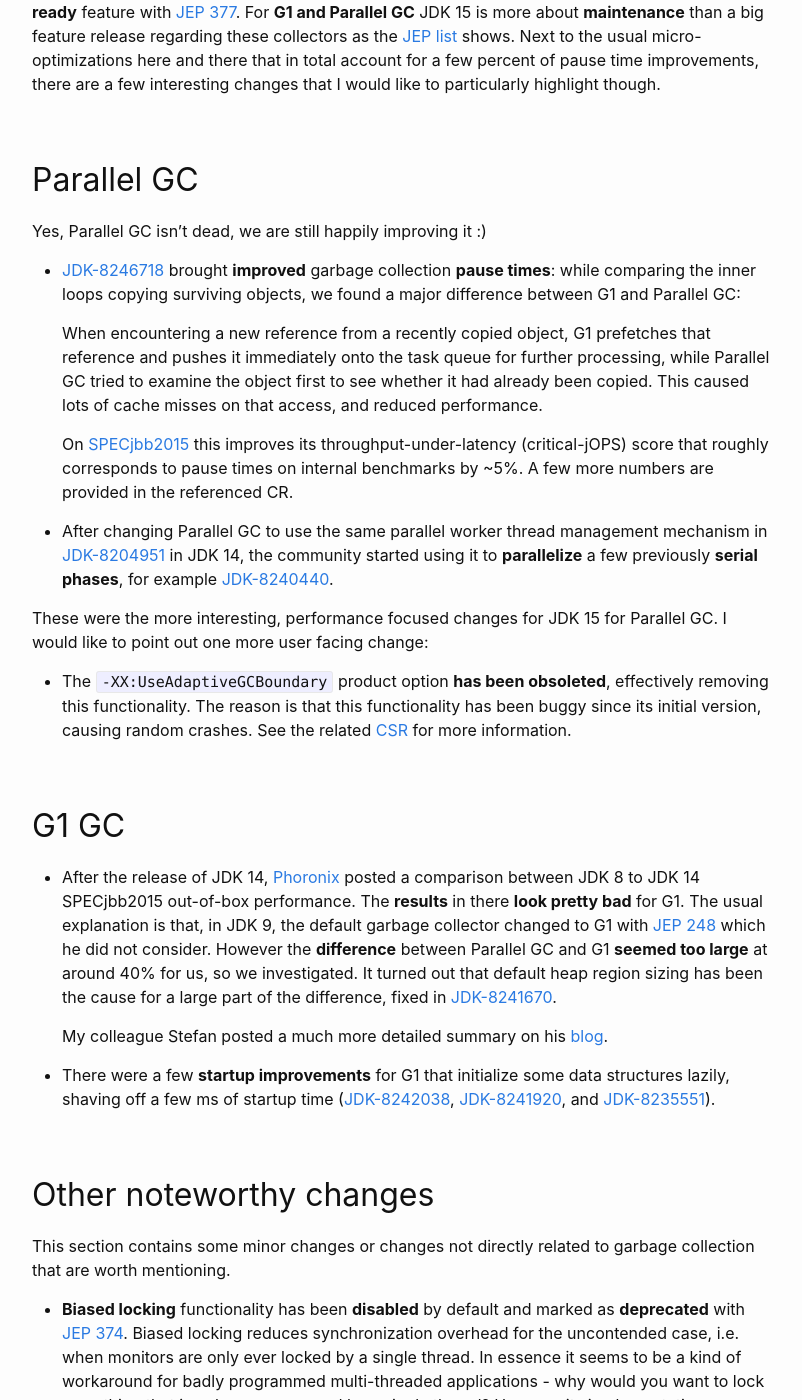
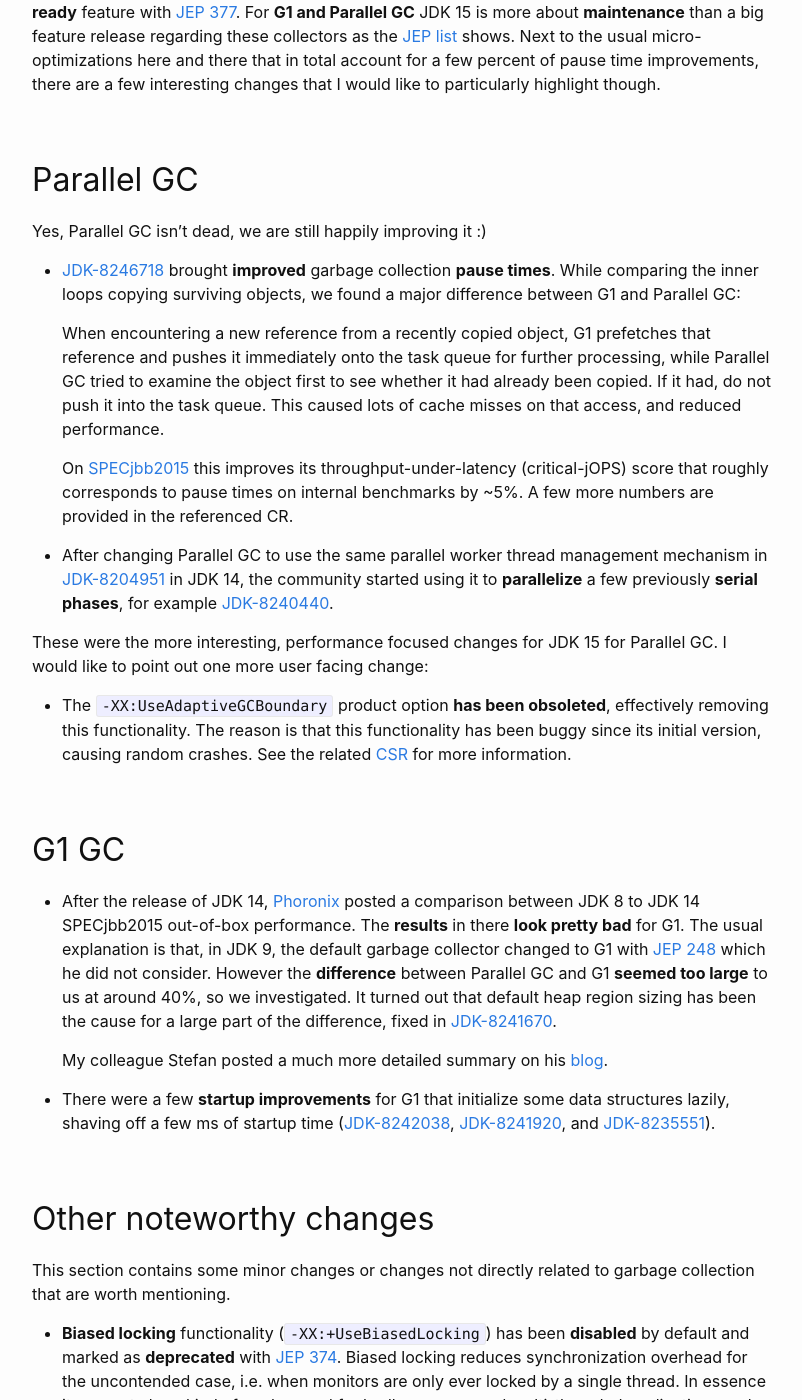
Before and after one commit to tschatzl/tschatzl.github.io, a Jekyll site: the page built from _posts/2020-09-01-jdk15-g1-parallel-gc-changes.md, in a window 1280 px wide and 1400 px high, scrolled down 317 px. Shown: the whole window, without its empty margins (238-1040 px from the left). Built offline with Jekyll 4.4.1, drawn with Linux system fonts in a browser that asks for light colours; some of the changed text lies outside the part shown.

Commit message:
Minor wording improvements

```diff
--- a/_config.yml
+++ b/_config.yml
@@ -33,7 +33,7 @@ author:
   email: thomas.schatzl@oracle.com
 
 minima:
-  skin:dark
+  skin: dark
 
 minima:
   social_links:
--- a/_posts/2020-09-01-jdk15-g1-parallel-gc-changes.md
+++ b/_posts/2020-09-01-jdk15-g1-parallel-gc-changes.md
@@ -14,9 +14,9 @@ The big change in JDK15 in the garbage collection area is certainly **ZGC** beco
 
 Yes, Parallel GC isn't dead, we are still happily improving it :)
 
-* [JDK-8246718](https://bugs.openjdk.java.net/browse/JDK-8246718) brought **improved** garbage collection **pause times**: while comparing the inner loops copying surviving objects, we found a major difference between G1 and Parallel GC:
+* [JDK-8246718](https://bugs.openjdk.java.net/browse/JDK-8246718) brought **improved** garbage collection **pause times**. While comparing the inner loops copying surviving objects, we found a major difference between G1 and Parallel GC:
 
-  When encountering a new reference from a recently copied object, G1 prefetches that reference and pushes it immediately onto the task queue for further processing, while Parallel GC tried to examine the object first to see whether it had already been copied. This caused lots of cache misses on that access, and reduced performance.
+  When encountering a new reference from a recently copied object, G1 prefetches that reference and pushes it immediately onto the task queue for further processing, while Parallel GC tried to examine the object first to see whether it had already been copied. If it had, do not push it into the task queue. This caused lots of cache misses on that access, and reduced performance.
 
   On [SPECjbb2015](https://www.spec.org/jbb2015/) this improves its throughput-under-latency (critical-jOPS) score that roughly corresponds to pause times on internal benchmarks by ~5%. A few more numbers are provided in the referenced CR.
 
@@ -28,7 +28,7 @@ These were the more interesting, performance focused changes for JDK 15 for Para
 
 ## G1 GC
 
-* After the release of JDK 14, [Phoronix](https://www.phoronix.com/scan.php?page=article&item=openjdk-14-benchmark) posted a comparison between JDK 8 to JDK 14 SPECjbb2015 out-of-box performance. The **results** in there **look pretty bad** for G1. The usual explanation is that, in JDK 9, the default garbage collector changed to G1 with [JEP 248](https://bugs.openjdk.java.net/browse/JDK-8073273) which he did not consider. However the **difference** between Parallel GC and G1 **seemed too large** at around 40% for us, so we investigated. It turned out that default heap region sizing has been the cause for a large part of the difference, fixed in [JDK-8241670](https://bugs.openjdk.java.net/browse/JDK-8241670).
+* After the release of JDK 14, [Phoronix](https://www.phoronix.com/scan.php?page=article&item=openjdk-14-benchmark) posted a comparison between JDK 8 to JDK 14 SPECjbb2015 out-of-box performance. The **results** in there **look pretty bad** for G1. The usual explanation is that, in JDK 9, the default garbage collector changed to G1 with [JEP 248](https://bugs.openjdk.java.net/browse/JDK-8073273) which he did not consider. However the **difference** between Parallel GC and G1 **seemed too large** to us at around 40%, so we investigated. It turned out that default heap region sizing has been the cause for a large part of the difference, fixed in [JDK-8241670](https://bugs.openjdk.java.net/browse/JDK-8241670).
 
   My colleague Stefan posted a much more detailed summary on his [blog](https://kstefanj.github.io/2020/04/16/g1-ootb-performance.html).
 
@@ -38,21 +38,21 @@ These were the more interesting, performance focused changes for JDK 15 for Para
 
 This section contains some minor changes or changes not directly related to garbage collection that are worth mentioning.
 
-* **Biased locking** functionality has been **disabled** by default and marked as **deprecated** with [JEP 374](https://bugs.openjdk.java.net/browse/JDK-8235256). Biased locking reduces synchronization overhead for the uncontended case, i.e. when monitors are only ever locked by a single thread. In essence it seems to be a kind of workaround for badly programmed multi-threaded applications - why would you want to lock something that is only ever accessed by a single thread? However its implementation complicates Hotspot code a lot, and by deprecating and disabling it by default we are looking for feedback on its impact on applications in the real-world.
+* **Biased locking** functionality (`-XX:+UseBiasedLocking`) has been **disabled** by default and marked as **deprecated** with [JEP 374](https://bugs.openjdk.java.net/browse/JDK-8235256). Biased locking reduces synchronization overhead for the uncontended case, i.e. when monitors are only ever locked by a single thread. In essence it seems to be a kind of workaround for badly programmed multi-threaded applications - why would you want to lock something that is only ever accessed by a single thread? However its implementation complicates Hotspot code a lot, and by deprecating and disabling it by default we are looking for feedback on its impact on applications in the real-world.
 
   So if you happen to notice significant performance regressions, try enabling this option manually and please report your findings.
 
-* The `UseParallelOldGC` option is **now obsolete** and the functionality has been removed after being deprecated via [JEP 366](https://bugs.openjdk.java.net/browse/JDK-8229492) in JDK 14.
+* The `-XX:+UseParallelOldGC` option is **now obsolete** and the functionality has been removed after being deprecated via [JEP 366](https://bugs.openjdk.java.net/browse/JDK-8229492) in JDK 14.
 
 ## What's next
 
 We are currently working on changes to make G1 more economical with memory, giving it back to the operating system more frequently, and concurrent marking related improvements. A short overview:
 
-* One of these changes is [JDK-8238687](https://bugs.openjdk.java.net/browse/JDK-8238687) where G1 will **adjust** current **committed heap size** dynamically on current application activity **at every GC** - instead of only during concurrent marking or at Full GC. This makes G1 memory usage much more dynamic, and also allows easy implementation of [`SoftMaxHeapSize`](https://bugs.openjdk.java.net/browse/JDK-8222145). I will probably write about this some more in a different post :)
+* One of these changes is [JDK-8238687](https://bugs.openjdk.java.net/browse/JDK-8238687) where G1 will **adjust** current **committed heap size** dynamically on current application activity **at every GC** - instead of only during concurrent marking or at Full GC. This makes G1 memory usage much more dynamic, and also allows easy implementation of [`-XX:SoftMaxHeapSize`](https://bugs.openjdk.java.net/browse/JDK-8222145). I will probably write about this some more in a different post :)
 
-* Liang Mao contributed another interesting change to allow **undo of concurrent mark cycles** for G1: if at the end of a concurrent mark start pause where concurent marking is set up, G1 may notice that the reason for starting it is gone. The change makes G1 to not continue with the concurrent marking and undo all related setup work performed in the pause earlier.
+* Liang Mao contributed another interesting change to allow **undo of concurrent mark cycles** for G1: if at the end of a concurrent mark start pause where concurent marking is set up, G1 notices that the reason for starting it is gone, G1 will cancel the marking. Then G1 undos all related setup work performed in the pause earlier concurrently.
 
-  This particularly helps with applications that allocate lots of short-lived humongous objects which frequently start concurrent marking, but eager reclaimation actually most of the time reclaim enough space to not need the concurrent cycle. This change just needed a bit more time to bake [JDK-8240556](https://bugs.openjdk.java.net/browse/JDK-8240556).
+  This particularly helps with applications that allocate lots of short-lived humongous objects which frequently start concurrent marking, but eager reclaimation actually most of the time reclaims enough space to not need the concurrent cycle after all. This change just needed a bit more time to bake. See [JDK-8240556](https://bugs.openjdk.java.net/browse/JDK-8240556) for more information.
 
 * An improvement to G1 adaptive **IHOP calculation** contributed by Ziyi Luo changes how **short-lived humongous objects** are **accounted** to determine when to start marking cycles: previously, they were not handled specially, so any application that continuously allocated humongous objects that were almost immediately reclaimed inflated the allocation rate. Accounting for eagerly (quickly) reclaimed humongous objects decreases the marking start threshold at which marking starts beginning with [JDK-8245511](https://bugs.openjdk.java.net/browse/JDK-8245511) significantly, resulting in a lot less concurrent marking activity and more performance. This work has already been pushed to JDK 16.
 
```
